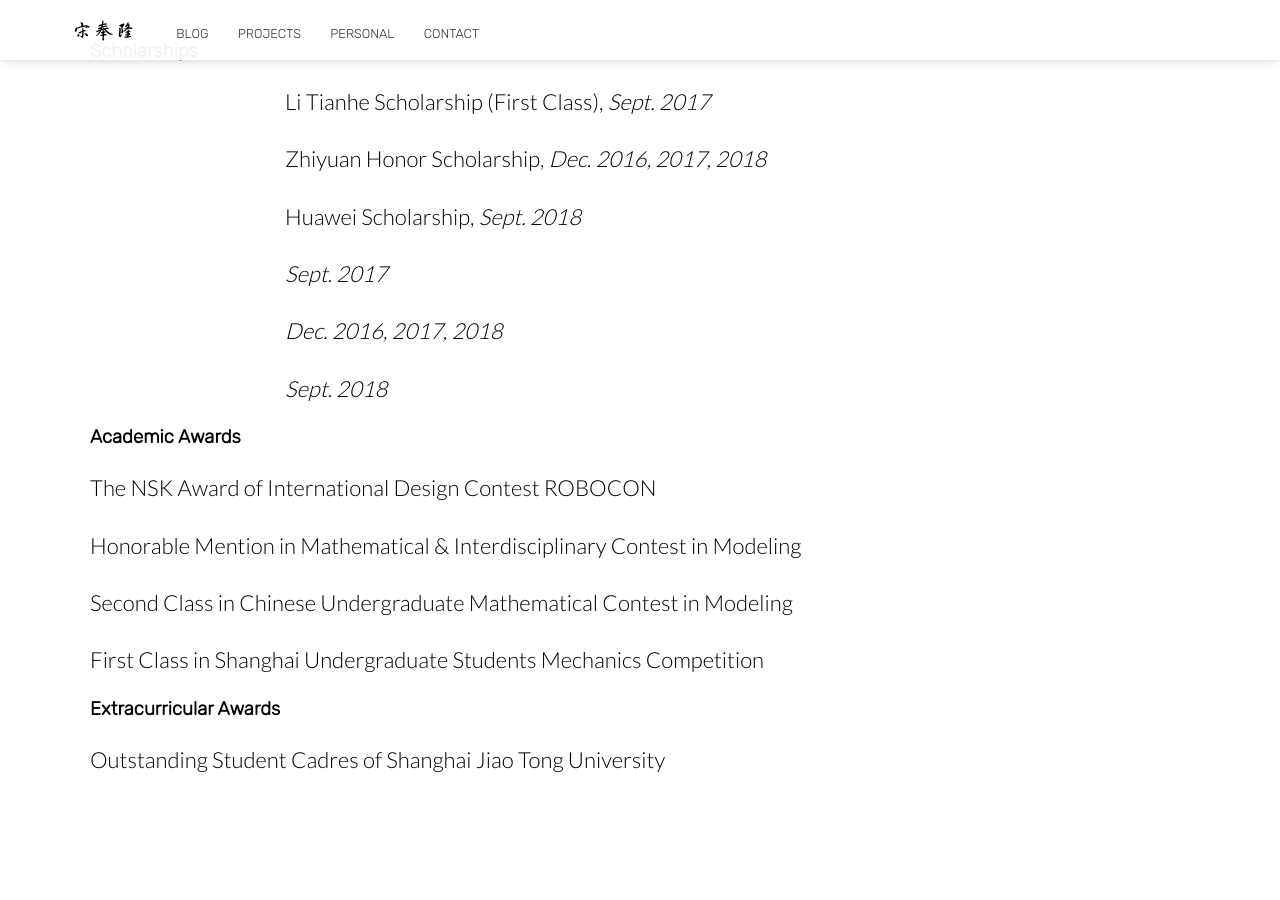
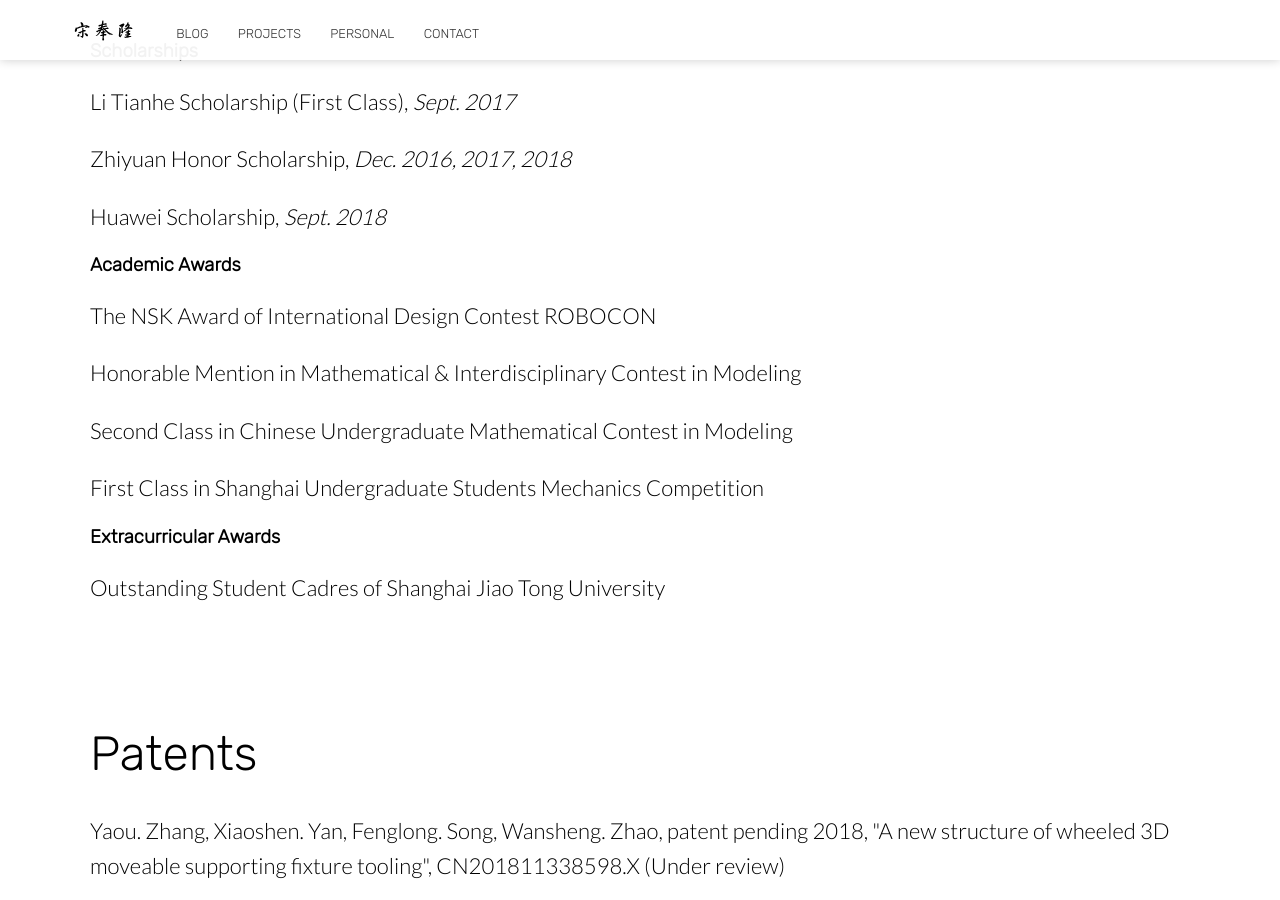
Before and after one commit to FenglongSong/fenglongsong.github.io, a Jekyll site: the page built from index.html, in a window 1280 px wide and 900 px high, scrolled down 2097 px. Built offline with Jekyll 4.4.1, drawn with Linux system fonts in a browser that asks for light colours; nearby versions of some CDN libraries.

Commit message:
Update index.html

```diff
--- a/index.html
+++ b/index.html
@@ -49,19 +49,9 @@ bottom_image: https://unsplash.it/2000/1322?a=.png
 			<div class="text">
 				<h2 class="editable">Selected Awards</h2>
 				<h3 class="editable">Scholarships </h3>
-				<div class="text-container">
-						<div class="text">
-								<p class="editable">Li Tianhe Scholarship (First Class), <i>Sept. 2017</i></p>
-								<p class="editable">Zhiyuan Honor Scholarship, <i>Dec. 2016, 2017, 2018</i></p>
-								<p class="editable">Huawei Scholarship, <i>Sept. 2018</i></p>
-						</div>
-						<div class="text">
-							<p class="editable"><i>Sept. 2017</i></p>
-							<p class="editable"><i>Dec. 2016, 2017, 2018</i></p>
-							<p class="editable"><i>Sept. 2018</i></p>
-						</div>
-
-				</div>
+				<p class="editable">Li Tianhe Scholarship (First Class), <i>Sept. 2017</i></p>
+				<p class="editable">Zhiyuan Honor Scholarship, <i>Dec. 2016, 2017, 2018</i></p>
+				<p class="editable">Huawei Scholarship, <i>Sept. 2018</i></p>
 
 				<h3 class="editable">Academic Awards</h3>
 				<p class="editable">The NSK Award of International Design Contest ROBOCON</p>
```
